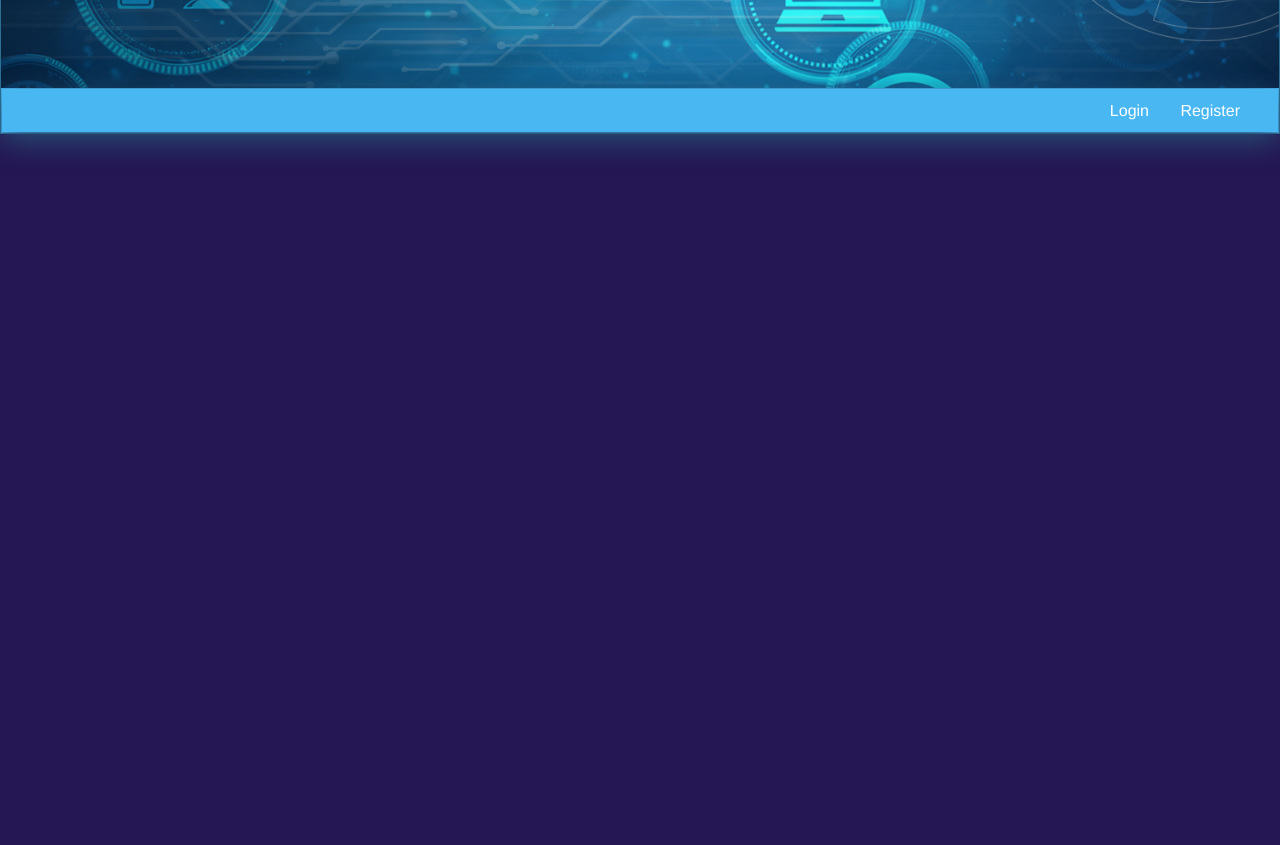
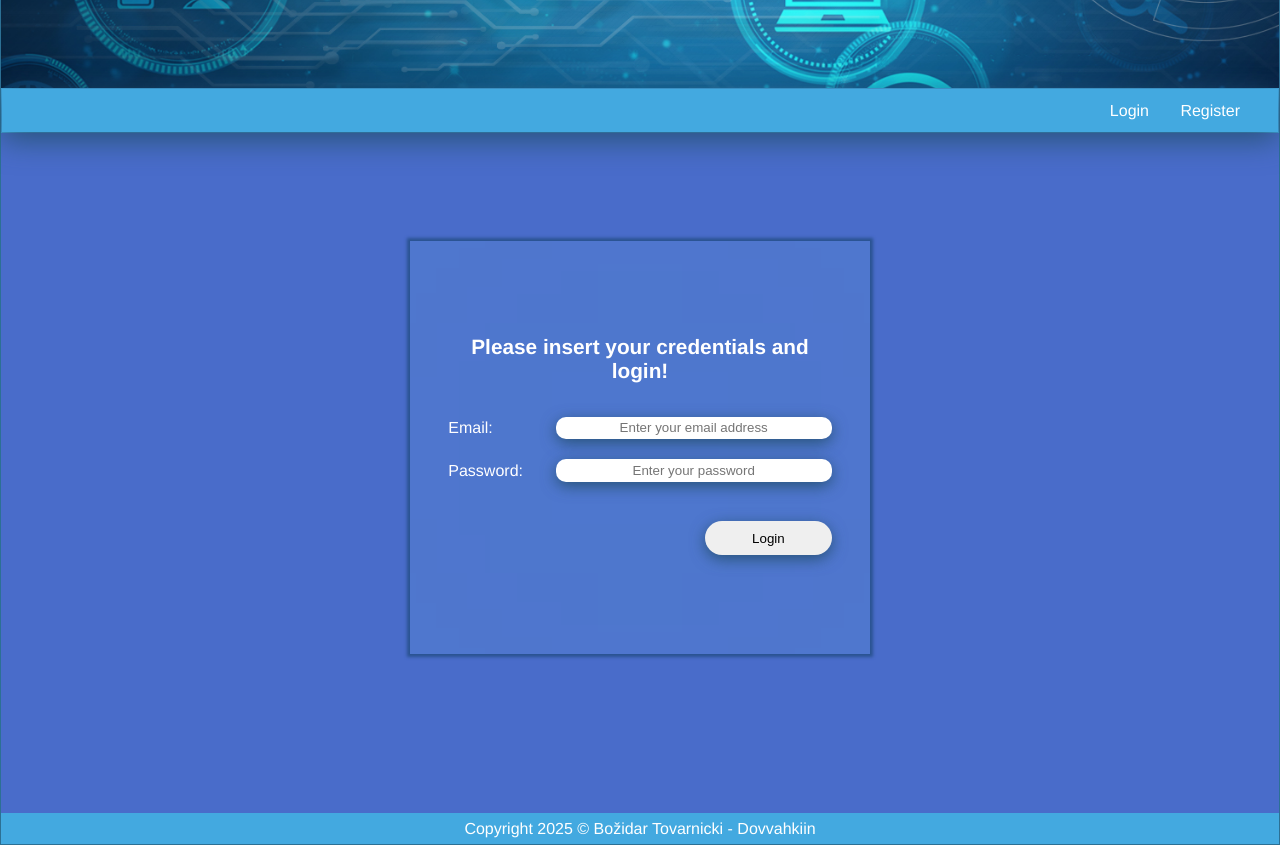
Before and after one commit to Dovvahkiin/ConferenceRecordApp, a React (Vite) app in the folder frontend/: page / in a window 1280 px wide. Shown: the part 240-1085 px from the top of the page. Before the commit the page ends 800 px from the top, so only its background shows below. Built offline with nearby package versions, Linux system fonts and the light colour scheme.

Commit message:
Added Footer component

```diff
--- a/frontend/src/App.jsx
+++ b/frontend/src/App.jsx
@@ -1,11 +1,14 @@
 import "./styles/app.css";
 import Header from "./components/header/Header";
-import { LoginPage, RegisterPage } from "./components/logRegPage";
+import Footer from "./components/footer/Footer";
+import { LoginPage, RegisterPage } from "./components/pages/logRegPage";
 
 function App() {
   return (
     <div style={{ border: "1px solid #2c7094" }}>
       <Header />
+      <LoginPage />
+      <Footer />
     </div>
   );
 }
--- /dev/null
+++ b/frontend/src/components/footer/Footer.jsx
@@ -0,0 +1,11 @@
+import React from "react";
+import "../../styles/footer.css";
+function Footer() {
+  return (
+    <div className="footerContainer">
+      <p>Copyright 2025 &copy; Božidar Tovarnicki - Dovvahkiin</p>
+    </div>
+  );
+}
+
+export default Footer;
--- a/frontend/src/components/forms/FormLogin.jsx
+++ b/frontend/src/components/forms/FormLogin.jsx
@@ -20,7 +20,7 @@ function FormLogin() {
     <div className="loginForm">
       <form onSubmit={handleSubmit}>
         <h1 style={{ textAlign: "center" }}>
-          Ulogujte se da bi pristupili aplikaciji!
+          Please insert your credentials and login!
         </h1>
         <div className="formField">
           <label htmlFor="">Email:</label>
--- a/frontend/src/components/forms/FormRegister.jsx
+++ b/frontend/src/components/forms/FormRegister.jsx
@@ -26,7 +26,7 @@ function FormRegister() {
     <div className="loginForm reg">
       <form onSubmit={handleSubmit}>
         <h1 style={{ textAlign: "center" }}>
-          Registrujte novi nalog se da bi pristupili aplikaciji
+          Please enter your register credentials!
         </h1>
         <div className="formField reg">
           <label htmlFor="">Email:</label>
--- a/frontend/src/components/header/Navbar.jsx
+++ b/frontend/src/components/header/Navbar.jsx
@@ -1,6 +1,6 @@
 import React from "react";
 import "../../styles/headerStyles/navBarStyle.css";
-import { LoginPage, RegisterPage } from "../logRegPage";
+import { LoginPage, RegisterPage } from "../pages/logRegPage";
 
 function Navbar() {
   return (
--- a/frontend/src/components/logRegPage.jsx
+++ b/frontend/src/components/pages/logRegPage.jsx
@@ -1,7 +1,7 @@
 import React from "react";
-import "../styles/logreg.css";
-import FormLogin from "./forms/FormLogin";
-import FormRegister from "./forms/FormRegister";
+import "../../styles/logreg.css";
+import FormLogin from "../forms/FormLogin";
+import FormRegister from "../forms/FormRegister";
 
 function LoginPage() {
   return (
--- a/frontend/src/styles/app.css
+++ b/frontend/src/styles/app.css
@@ -1,5 +1,5 @@
 :root {
-  --backgroundColorPrimary: #49b7f2;
+  --backgroundColorPrimary: #43a9e0;
   --backgroundColorSeconday: #496cca;
   --textColor: #3ef9d6;
 }
--- /dev/null
+++ b/frontend/src/styles/footer.css
@@ -0,0 +1,12 @@
+.footerContainer {
+  background-color: var(--backgroundColorPrimary);
+  margin: 0;
+  padding: 0.5%;
+  display: flex;
+  justify-content: center;
+  color: white;
+}
+
+.footerContainer p {
+  margin: 0;
+}
```
